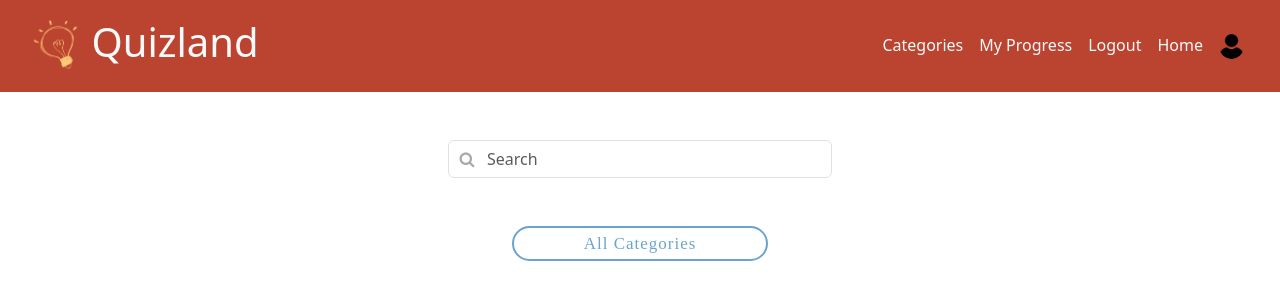
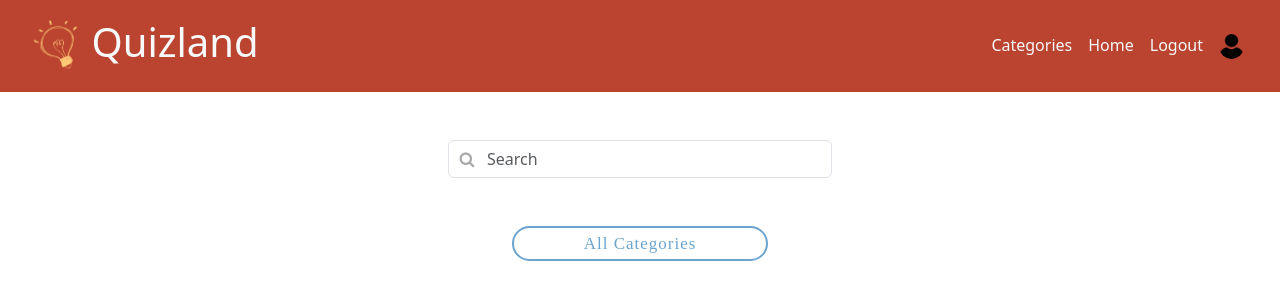
Before and after one commit to barbara0708/Django-Quiz-App, a Django app: page /categories/ in a window 1280 px wide. Shown: the top 300 px of the page. Run offline with Django 4.2, Linux system fonts and the light colour scheme; a user stored in the database is signed in; some libraries are stand-ins or nearby versions.

Commit message:
users progress

```diff
--- a/core/templates/core/header.html
+++ b/core/templates/core/header.html
@@ -42,16 +42,13 @@
           <a class="nav-link text-light" aria-current="page" href="/categories">Categories</a>
         </li>
         <li class="nav-item">
-          <a class="nav-link text-light" aria-current="page" href="/progress">My Progress</a>
+          <a class="nav-link text-light" aria-current="page" href="/">Home</a>
         </li>
         <li class="nav-item">
           <a class="nav-link text-light" aria-current="page" href="/logout">Logout</a>
         </li>
         <li class="nav-item">
-          <a class="nav-link text-light" aria-current="page" href="/">Home</a>
-        </li>
-        <li class="nav-item">
-          <a class="nav-link ps-2" href="/profile">
+          <a class="nav-link ps-2" href="/progress">
             <img class="rounded-circle" height="25" alt="avatar1" src="{% static 'images/user.png' %}" />
           </a>
         </li>
--- a/core/views.py
+++ b/core/views.py
@@ -59,10 +59,10 @@ def login_view(request):
             else:
                 messages.error(request,"Invalid email or password")
             return redirect('categories')
-        else:
-            messages.error(request,"Invalid email or password")
-    form=AuthenticationForm()
-    return render(request,'core/login.html',context={'login_form':form})
+        return render(request,'core/login.html',context={'form':form})
+    else:
+        form=AuthenticationForm()
+        return render(request,'core/login.html',context={'form':form})
 
 def signup_view(request):
     if request.method=='POST':
```
Also changed, not shown: core/templates/core/login.html (+8 -10 lines), db.sqlite3.
